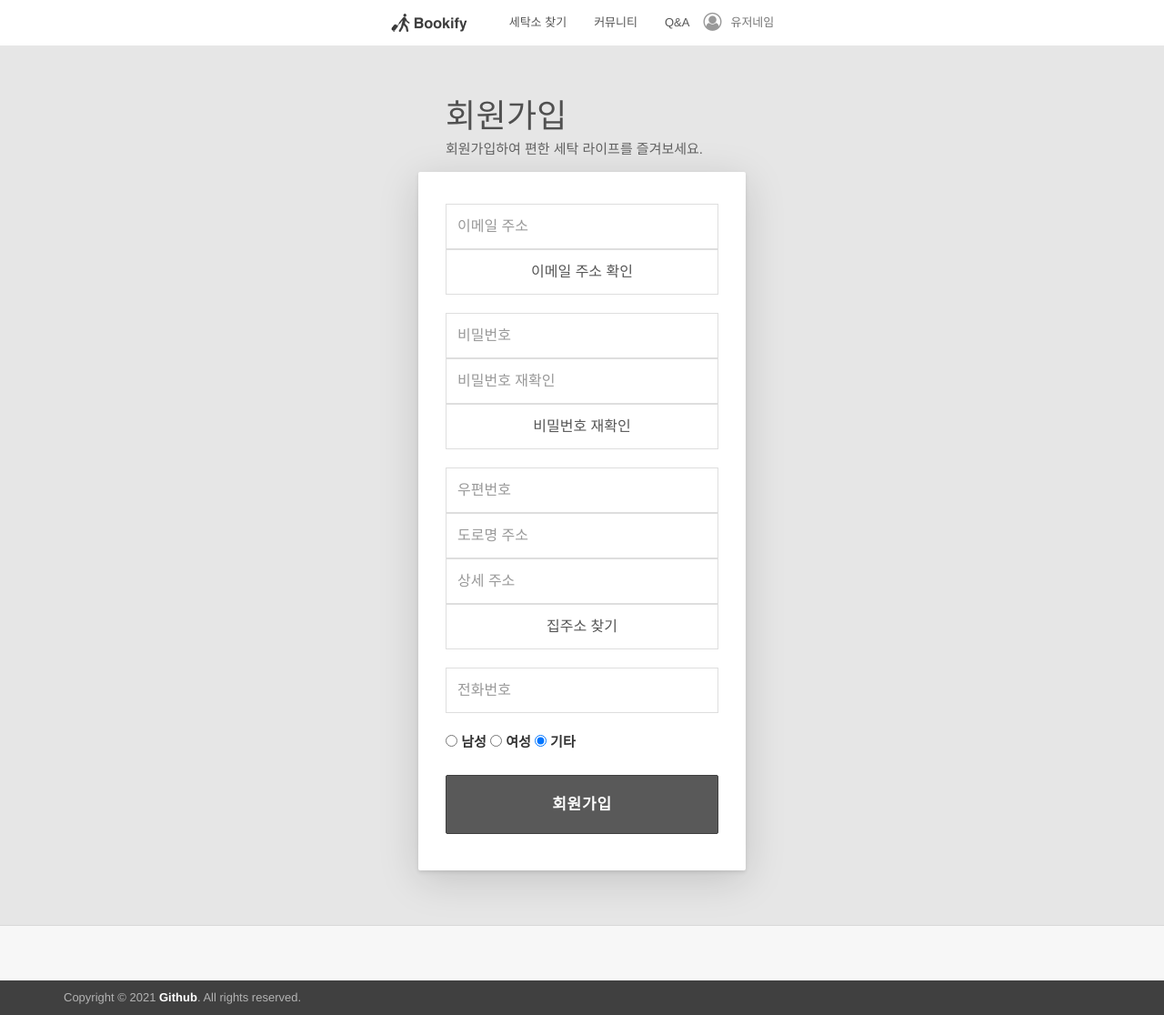
After one commit to HyunCheolNam/miniproject2, a Django app: page /user/singup/ in a window 1280 px wide. The commit adds this page. Shown: the whole page at 91% size. Run offline with Django 3.2, Linux system fonts and the light colour scheme; some libraries are stand-ins or nearby versions.

Commit message:
1. 회원가입 페이지 제작 완료 2. Q&A 페이지 문의게시판 추가 완료 3. 지도 페이지 20gk →20kg 오타 수정

```diff
--- a/templates/user/login.html
+++ b/templates/user/login.html
@@ -1,7 +1,6 @@
 {% extends 'base.html' %}
 {% load static %}
 {% block contents %}
-  </head>
 <body class="bg-gray">
   <div class="theme-page-section theme-page-section-xl theme-page-section-gray">
     <div class="container">
--- /dev/null
+++ b/templates/user/singup.html
@@ -0,0 +1,71 @@
+{% extends 'base.html' %}
+{% load static %}
+{% block contents %}
+
+<body class="bg-gray">
+  <div class="theme-page-section theme-page-section-xl theme-page-section-gray">
+    <div class="container">
+      <div class="row">
+        <div class="col-md-4 col-md-offset-4">
+          <div class="theme-login">
+            <div class="theme-login-header">
+              <h1 class="theme-login-title">회원가입</h1>
+              <p class="theme-login-subtitle">회원가입하여 편한 세탁 라이프를 즐겨보세요.</p>
+            </div>
+            <div class="theme-login-box">
+              <div class="theme-login-box-inner">
+                <form class="theme-login-form">
+                  <div class="form-group theme-login-form-group">
+                    <input class="form-control" type="email" placeholder="이메일 주소"/>
+                    <input class="form-control" type="button" name="user_IDcheck" value="이메일 주소 확인">
+                  </div>
+                  <div class="form-group theme-login-form-group">
+                    <input class="form-control" type="password" placeholder="비밀번호"/>
+                    <input class="form-control" type="password" placeholder="비밀번호 재확인"/>
+                    <input class="form-control" type="button" name="user_PWcheck" value="비밀번호 재확인">
+                  </div>
+                  <div class="form-group theme-login-form-group">
+                    <input class="form-control" type="number" placeholder="우편번호"/>
+                    <input class="form-control" type="text" placeholder="도로명 주소"/>
+                    <input class="form-control" type="text" placeholder="상세 주소"/>
+                    <input class="form-control" type="button" name="user_address" value="집주소 찾기">
+                  </div>
+                  <div class="form-group theme-login-form-group">
+                    <input class="form-control" type="tel" placeholder="전화번호"/>
+                  </div>
+                  <div class="form-group theme-login-form-group">
+                    <input type="radio" placeholder="남성" name="gender" value="남성" checked="남성"/>
+                    <label for="male">남성</label>
+                    <input type="radio" placeholder="여성" name="gender" value="여성" checked="여성"/>
+                    <label for="female">여성</label>
+                    <input type="radio" placeholder="기타" name="gender" value="기타" checked="기타"/>
+                    <label for="others">기타</label>
+                  </div>
+                  <a class="btn btn-uc btn-dark btn-block btn-lg" href="#">회원가입</a>
+                </form>
+              </div>
+            </div>
+          </div>
+        </div>
+      </div>
+    </div>
+  </div>
+  <div class="theme-footer" id="mainFooter">
+    <div class="container _ph-mob-0">
+      <div class="row row-eq-height row-mob-full" data-gutter="60">
+        <div style="margin:30px";></div>
+      </div>
+    </div>
+  </div>
+  <div class="theme-copyright">
+    <div class="container">
+      <div class="row">
+        <div class="col-md-6">
+          <p class="theme-copyright-text">Copyright &copy; 2021
+            <a href="https://github.com/HyunCheolNam/miniproject2">Github</a>. All rights reserved.
+          </p>
+        </div>
+      </div>
+    </div>
+  </div>
+{% endblock %}
--- a/user/urls.py
+++ b/user/urls.py
@@ -10,4 +10,5 @@ urlpatterns = [
     path('login/', views.login, name='login'),
     path('notifications/', views.notifications, name='notifications'),
     path('pwd_reset/', views.pwd_reset, name='pwd_reset'),
+    path('singup/', views.singup, name="singup"),
 ]
--- a/user/views.py
+++ b/user/views.py
@@ -17,3 +17,6 @@ def notifications(request):
 
 def pwd_reset(request):
     return render(request,'user/pwd_reset.html')
+
+def singup(request):
+    return render(request, 'user/singup.html')
```
Also changed, not shown: templates/board/qna.html (+84 -36 lines), templates/laundry/search_map.html (+8 -4 lines), templates/user/account.html (+6 -33 lines). Lines whose indentation alone changed are shown as unchanged.
